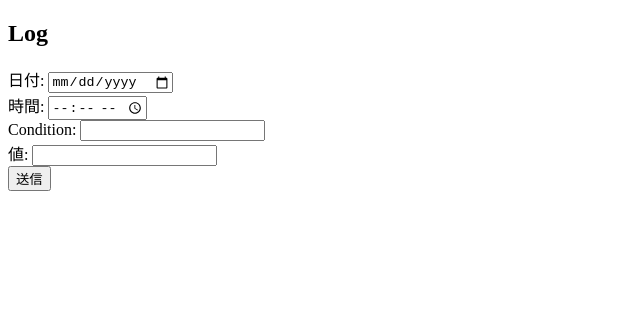
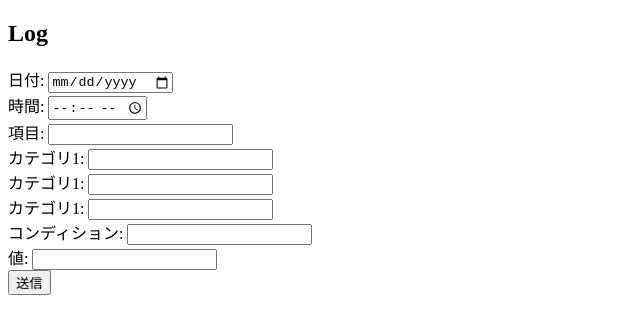
Before and after one commit to yfuru0612/test, a plain HTML site: page index.html in a window 1280 px wide. Shown: the whole page, without its empty margins (0-640 px from the left). Drawn offline with Linux system fonts and the light colour scheme.

Commit message:
Update index.html-0516

```diff
--- a/index.html
+++ b/index.html
@@ -9,7 +9,11 @@
   <form id="logForm">
     <label>日付: <input type="date" name="date" required></label><br>
     <label>時間: <input type="time" name="time" required></label><br>
-    <label>Condition: <input type="text" name="Condition"></label><br>
+    <label>項目: <input type="text" name="type"></label><br>
+    <label>カテゴリ1: <input type="text" name="cate1"></label><br>
+    <label>カテゴリ1: <input type="text" name="cate2"></label><br>
+    <label>カテゴリ1: <input type="text" name="cate3"></label><br>
+    <label>コンディション: <input type="text" name="Condition"></label><br>
     <label>値: <input type="text" name="value"></label><br>
 
     <button type="submit">送信</button>
@@ -21,7 +25,7 @@
   e.preventDefault();
   const formData = new FormData(e.target);
 
-  fetch("https://script.google.com/macros/s/AKfycbyL5aODxVXGwUQoJ8AoQIkFn1H_ZjiQ4IwwTAig3HSDDX4vS_Mg9yRZoEL7EouSQjhb/exec", {
+  fetch("https://script.google.com/macros/s/AKfycbzBDHMsfyTxSbLEi3kr35PxhLUhOb70_Kr-IMMPfbDDgL4PhujbXQ3AzRJeGwLNYHi8/exec", {
     method: "POST",
     body: new URLSearchParams(formData) // ←ここがポイント
   }).then(response => {
```
